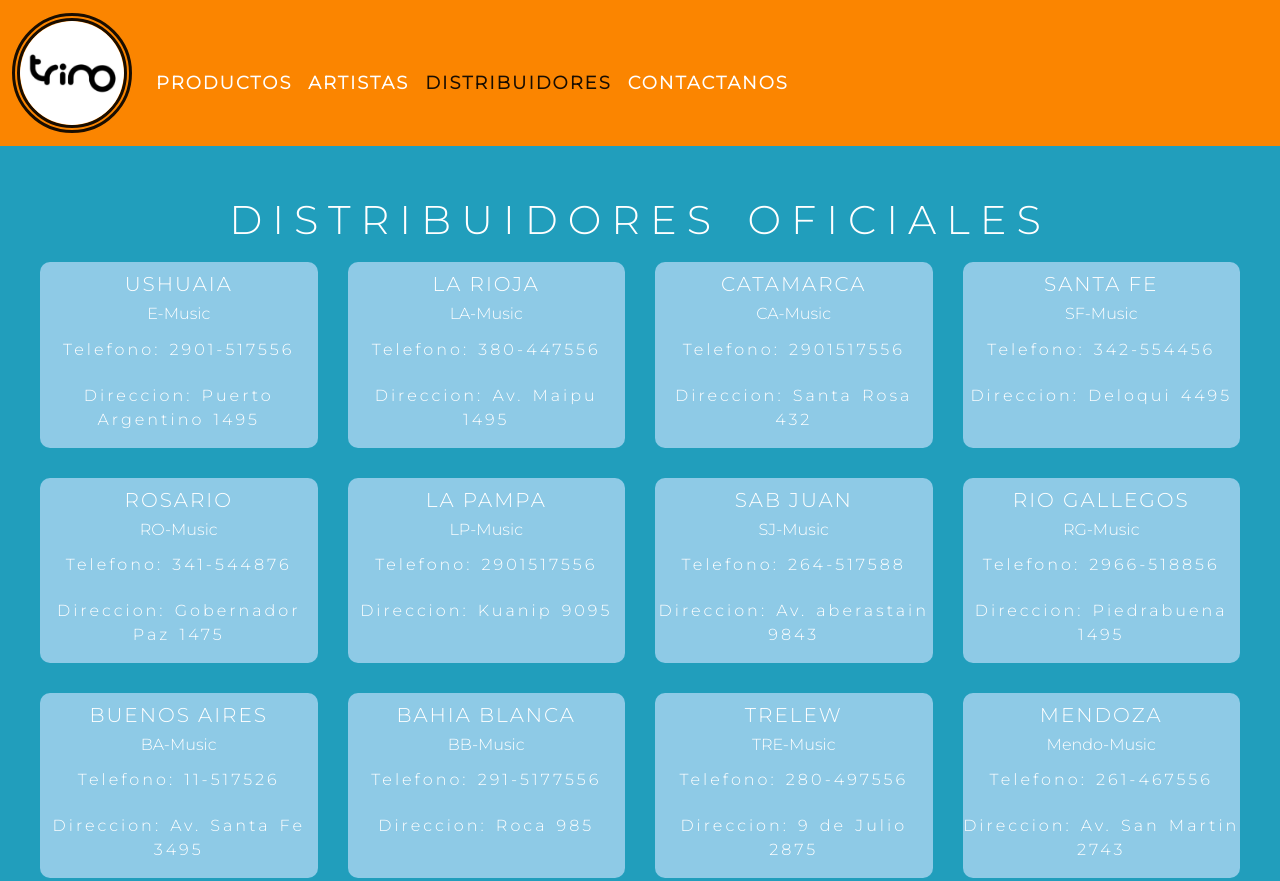
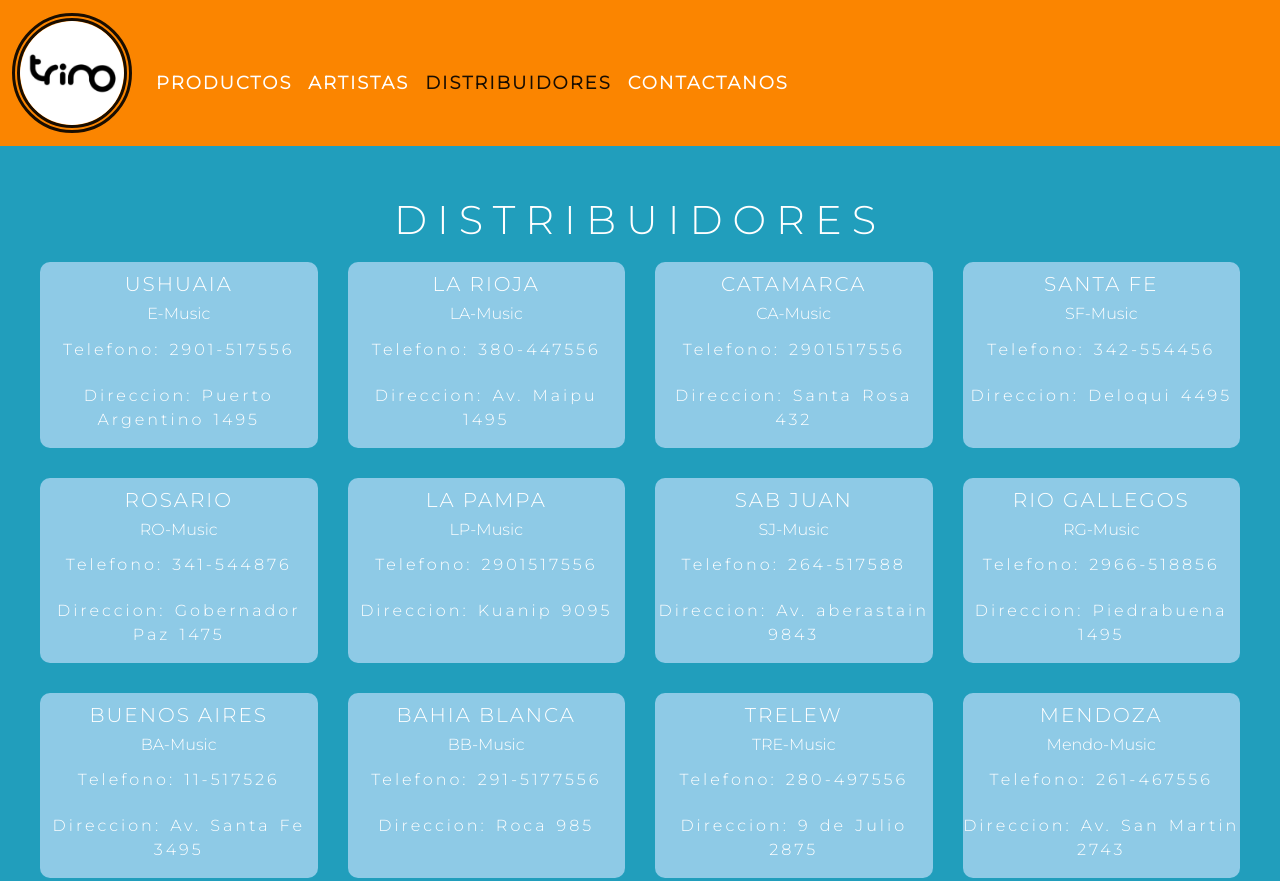
Before and after one commit to EHerrera87/PF-Herrera, a plain HTML site: page pages/distribuidores.html in a window 1280 px wide. Shown: the top 881 px of the page. Drawn offline with nearby package versions, Linux system fonts and the light colour scheme.

Commit message:
se cambio el h1 de la seccion distribuidores

```diff
--- a/pages/distribuidores.html
+++ b/pages/distribuidores.html
@@ -44,7 +44,7 @@
         </header>
     <!-- DISTRIBUIDORES -->
     <section>
-        <h1>distribuidores oficiales</h1>
+        <h1>distribuidores</h1>
         <div class="contenedor">
             <div class="distri ush distribuidores">
                 <h5>ushuaia</h5>
```
